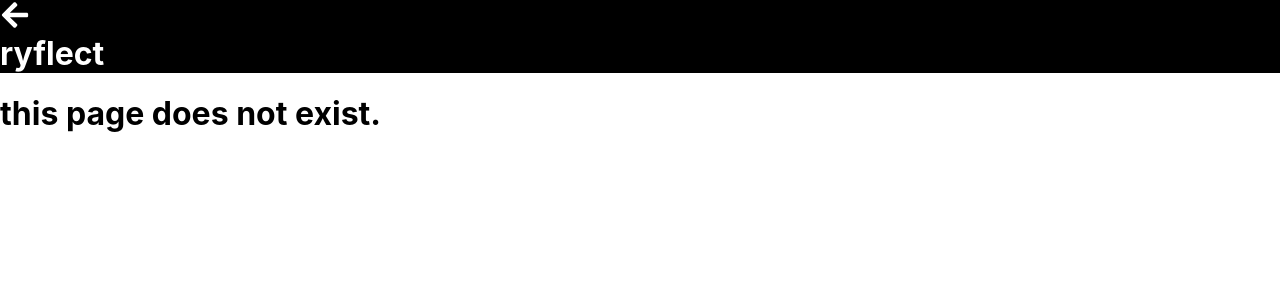
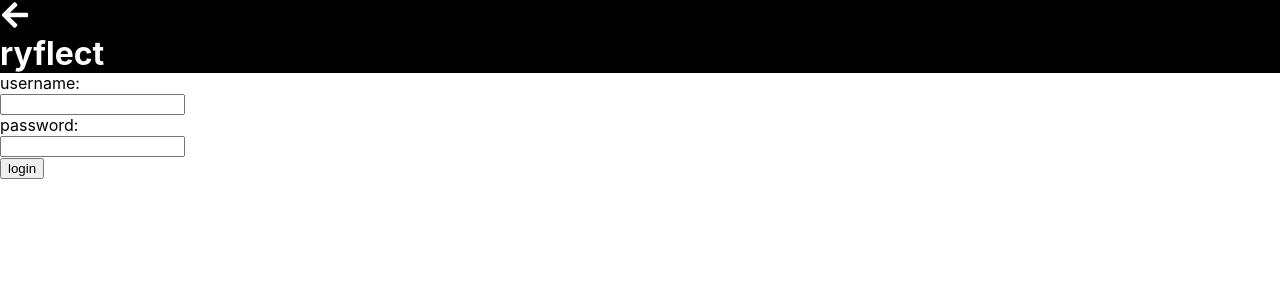
Before and after one commit to chrischristakis/ryflect, a React (Create React App) app in the folder client/: page /login in a window 1280 px wide. Shown: the top 300 px of the page. Built offline with nearby package versions, Linux system fonts and the light colour scheme; no server answers.

Commit message:
Added contexts, auth and other things

```diff
--- a/client/src/App.js
+++ b/client/src/App.js
@@ -4,19 +4,37 @@
 import CreateJournal from './pages/CreateJournal.jsx';
 import ViewJournal from './pages/ViewJournal.jsx';
 import NotFound from './pages/NotFound.jsx';
+import Login from './pages/Login.jsx';
+import AuthRoute from './components/AuthRoute.jsx';
+import { AuthProvider } from './contexts/AuthProvider.jsx';
 
 function App() {
 
   return (
-    <>
+    <AuthProvider>
       <Navbar/>
       <Routes>
-        <Route path='/' element={<Home/>}/>
-        <Route path='/create' element={<CreateJournal/>}/>
-        <Route path='/view/:id' element={<ViewJournal/>}/>
+        <Route path='/login' element={
+          <Login/>
+        }/>
+        <Route path='/' element={
+          <AuthRoute>
+            <Home/>
+          </AuthRoute>
+        }/>
+        <Route path='/create' element={
+          <AuthRoute>
+            <CreateJournal/>
+          </AuthRoute>
+        }/>
+        <Route path='/view/:id' element={
+          <AuthRoute>
+            <ViewJournal/>
+          </AuthRoute>
+        }/>
         <Route path='*' element={<NotFound/>}/>
       </Routes>
-    </>
+    </AuthProvider>
   );
 }
 
--- /dev/null
+++ b/client/src/components/AuthRoute.jsx
@@ -0,0 +1,15 @@
+import { Navigate } from 'react-router-dom';
+import { useAuth } from '../contexts/AuthProvider';
+
+// Simply allows us to redirect the user if they're not logged in; an authentication wrapper.
+function AuthRoute({ children }) {
+    const { loggedIn } = useAuth();
+
+    return (
+        <>
+            {loggedIn? children : <Navigate to='/login'/>}
+        </>
+    );
+}
+
+export default AuthRoute;
--- a/client/src/components/Recents.jsx
+++ b/client/src/components/Recents.jsx
@@ -2,21 +2,22 @@
 import axios from 'axios';
 import { API_URL } from '../config';
 import { useNavigate } from 'react-router-dom';
+import { useAuth } from '../contexts/AuthProvider';
 
 function Recents() {
 
     const [recents, setRecents] = useState([]);
     const navigate = useNavigate();
+    const { jwt } = useAuth();
 
     useEffect(() => {
         (async function() {
-
             let responseIds = [];
             try {
                 // Get our recent journal's IDs
                 let response = await axios.get(API_URL+"/api/journals/recents", {
                     headers: {
-                        auth: localStorage.getItem('jwt')
+                        auth: jwt
                     }
                 });
                 responseIds = response.data;
@@ -30,7 +31,7 @@
                 try {
                     let response = await axios.get(API_URL+"/api/journals/id/"+id, {
                         headers: {
-                            auth: localStorage.getItem('jwt')
+                            auth: jwt
                         }
                     });
 
@@ -44,7 +45,7 @@
 
             setRecents(responseIds);
         })();
-    }, []);
+    }, [jwt]);
 
     return (
         <div>
--- a/client/src/components/TimelineCell.jsx
+++ b/client/src/components/TimelineCell.jsx
@@ -1,6 +1,13 @@
 import { useRef } from 'react';
 import style from './TimelineCell.module.css';
 import { useNavigate } from 'react-router-dom';
+
+// Calculate the x distance from the arrow to the cell it belongs to
+function getDistanceFromArrowToCell(arrowRef, cellRef) {
+    const arrowBounds = arrowRef.getBoundingClientRect();
+    const cellBounds = cellRef.getBoundingClientRect();
+    return (cellBounds.left + cellBounds.width/2) - (arrowBounds.left + arrowBounds.width/2);
+}
 
 function TimelineCell({journalId, isCurrentDay, date}) {
 
@@ -15,22 +22,15 @@
         // Make sure tooltip cannot leave the screen bounds
         const tooltipBounds = tooltip.current.getBoundingClientRect();
 
-        // Calculate the x distance from the arrow to the cell it belongs to
-        function getDistanceFromArrowToCell() {
-            const arrowBounds = arrow.current.getBoundingClientRect();
-            const cellBounds = cell.current.getBoundingClientRect();
-            return (cellBounds.left + cellBounds.width/2) - (arrowBounds.left + arrowBounds.width/2);
-        }
-
         if(tooltipBounds.left < 0) {
             tooltip.current.style.marginLeft = `${-tooltipBounds.width/2 - tooltipBounds.left}px`;
 
-            // Since tooltip is locked in place, arrow must attach to the cell the mouse is actually on
-            arrow.current.style.marginLeft = `${getDistanceFromArrowToCell() - 10}px`;
+            // Since tooltip is locked in place, arrow must attach to the cell the cursor is actually on
+            arrow.current.style.marginLeft = `${getDistanceFromArrowToCell(arrow.current, cell.current) - 10}px`;
         }
         if(tooltipBounds.right > window.innerWidth) {
             tooltip.current.style.marginLeft = `${-tooltipBounds.width/2 - (tooltipBounds.right - window.innerWidth)}px`;
-            arrow.current.style.marginLeft = `${getDistanceFromArrowToCell() - 10}px`;
+            arrow.current.style.marginLeft = `${getDistanceFromArrowToCell(arrow.current, cell.current) - 10}px`;
         }
 
         tooltip.current.style.visibility = 'visible';
--- /dev/null
+++ b/client/src/contexts/AuthProvider.jsx
@@ -0,0 +1,48 @@
+import { createContext, useContext, useState } from 'react';
+import axios from 'axios';
+import { API_URL } from '../config';
+
+const AuthContext = createContext();
+
+export function AuthProvider({ children }) {
+
+    const [jwt, setJwt] = useState(null);
+    const [loggedIn, setLoggedIn] = useState(null);
+
+    async function login(username, password) {
+        const body = {
+            username: username,
+            password: password
+        };
+
+        try {
+            let response = await axios.post(API_URL+"/api/auth/login", body);
+            setJwt(response.data);
+            setLoggedIn(true);
+        }
+        catch(err) {
+            console.log(err);
+        }
+    }
+
+    async function logout() {
+        setJwt(null);
+        setLoggedIn(false);
+    }
+
+    return (
+        <AuthContext.Provider value={{
+                jwt,
+                loggedIn,
+                login,
+                logout
+            }}
+        >
+            {children}
+        </AuthContext.Provider>
+    );
+}
+
+export function useAuth() {
+    return useContext(AuthContext);
+}
--- a/client/src/pages/CreateJournal.jsx
+++ b/client/src/pages/CreateJournal.jsx
@@ -4,9 +4,11 @@
 import { useNavigate } from 'react-router-dom';
 import axios from 'axios';
 import { API_URL } from '../config';
+import { useAuth } from '../contexts/AuthProvider';
 
 function CreateJournal() {
 
+    const { jwt } = useAuth();
     const [entryText, setEntryText] = useState('');
     const navigate = useNavigate();
     const date = new Date();
@@ -26,7 +28,7 @@
         await axios.post(API_URL + '/api/journals', data,
             {
                 headers: {
-                    'auth': localStorage.getItem('jwt'),
+                    'auth': jwt,
                     'Content-Type': 'application/json'
                 }
             }
--- a/client/src/pages/Home.jsx
+++ b/client/src/pages/Home.jsx
@@ -5,28 +5,20 @@
 import Recents from '../components/Recents';
 import { API_URL } from '../config.js';
 import { useNavigate } from 'react-router-dom';
+import { useAuth } from '../contexts/AuthProvider';
 
 function Home() {
 
     const [journalIDs, setJournalIDs] = useState({});
     const navigate = useNavigate();
+    const { jwt } = useAuth();
 
     useEffect(() => {
         (async function() {
-
-            // Temporary login for testing
-            const body = {
-                username: "chris8787",
-                password: "password"
-            };
-
             try {
-                let response = await axios.post(API_URL+"/api/auth/login", body);
-                localStorage.setItem('jwt', response.data);
-
-                response = await axios.get(API_URL+"/api/journals", {
+                const response = await axios.get(API_URL+"/api/journals", {
                     headers: {
-                        auth: localStorage.getItem('jwt')
+                        auth: jwt
                     }
                 });
 
--- /dev/null
+++ b/client/src/pages/Login.jsx
@@ -0,0 +1,37 @@
+import Button from '../components/Button';
+import { useAuth } from '../contexts/AuthProvider';
+import { useNavigate } from 'react-router-dom';
+
+function Login() {
+
+    const { login } = useAuth();
+    const navigate = useNavigate();
+
+    const handleSubmit = async (e) => {
+        e.preventDefault();
+        await login('chris8787', 'password');
+        navigate('/');
+    };
+
+    return (
+        <form>
+            <div>
+                <label>
+                    username:
+                    <br/>
+                    <input type='text'></input>
+                </label>
+            </div>
+            <div>
+                <label>
+                    password:
+                    <br/>
+                    <input type='text'></input>
+                </label>
+            </div>
+            <Button text='login' type='submit' clickEvent={handleSubmit}/>
+        </form>
+    );
+}
+
+export default Login;
--- a/client/src/pages/NotFound.jsx
+++ b/client/src/pages/NotFound.jsx
@@ -1,6 +1,9 @@
 function NotFound() {
     return (
-        <h1>this page does not exist.</h1>
+        <div>
+            <h1>404</h1>
+            <h2>this page does not exist.</h2>
+        </div>
     );
 }
 
--- a/client/src/pages/ViewJournal.jsx
+++ b/client/src/pages/ViewJournal.jsx
@@ -2,10 +2,12 @@
 import { useParams } from 'react-router-dom';
 import axios from 'axios';
 import { API_URL } from '../config';
+import { useAuth } from '../contexts/AuthProvider';
 
 function ViewJournal() {
 
     const { id } = useParams();
+    const { jwt } = useAuth();
     const [entry, setEntry] = useState(null);
 
     useEffect(() => {
@@ -13,7 +15,7 @@
             try {
                 const res = await axios.get(API_URL + '/api/journals/id/'+id, {
                     headers: {
-                        auth: localStorage.getItem('jwt')
+                        auth: jwt
                     }
                 });
 
```
Also changed, not shown: 1 other file (tests, documents, lock files or other folders).
